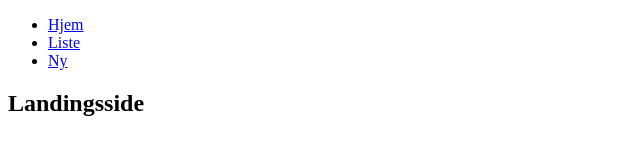
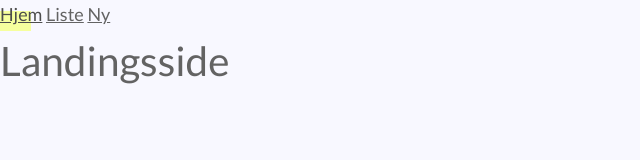
Before and after one commit to michaelsimsoe/vanilla-dinnerlist, a website built with Vite: page index.html in a window 1280 px wide. Both pictures are taken after a click on the link "Hjem". Shown: the whole page, without its empty margins (0-640 px from the left). Built offline with nearby package versions, Linux system fonts and the light colour scheme.

Commit message:
start on styling, add simple active link functionality

```diff
--- a/css/main.css
+++ b/css/main.css
@@ -0,0 +1,253 @@
+/**
+ * CONTENTS
+ *
+ * SETTINGS
+ * Variables...............Globally-available variables
+ *
+ * BASE
+ * Base....................Basic reset
+ * Typography
+ */
+
+/*------------------------------------*\
+  #VARIABLES
+\*------------------------------------*/
+
+:root {
+  --main-bg-color: #f8f8ff;
+  --primary: #b09eff;
+  --secondary: #f6ff9e;
+  --support: #e6e0ff;
+
+  --primary-font-color: #636363;
+  --sub-font-color: #c3c3c3;
+  --active-font-color: #4d4d4d;
+}
+
+/*------------------------------------*\
+  #BASE
+\*------------------------------------*/
+
+html {
+  box-sizing: border-box;
+  scroll-behavior: smooth;
+  overflow-x: hidden;
+  background-color: var(--main-bg-color);
+}
+
+*,
+*:before,
+*:after {
+  box-sizing: inherit;
+}
+
+body,
+h1,
+h2,
+h3,
+h4,
+h5,
+h6,
+p,
+ol,
+ul {
+  margin: 0;
+  padding: 0;
+  font-weight: normal;
+}
+
+ol,
+ul {
+  list-style: none;
+}
+
+img {
+  max-width: 100%;
+  height: auto;
+}
+
+body {
+  background-color: var(--main-bg-color);
+}
+
+/*------------------------------------*\
+  #TYPOGRAPHY
+\*------------------------------------*/
+
+body {
+  margin: 0;
+  color: var(--primary-font-color);
+}
+
+body,
+button,
+input,
+select,
+textarea {
+  font-family: 'Lato', sans-serif;
+
+  font-size: 18px;
+  line-height: 1.6;
+}
+
+h1,
+h2,
+h3,
+h4,
+h5,
+h6 {
+  clear: both;
+}
+
+p {
+  margin-bottom: 1.5em;
+  max-width: 34em;
+}
+
+b,
+strong {
+  font-weight: bold;
+}
+
+dfn,
+cite,
+em,
+i {
+  font-style: italic;
+}
+
+blockquote {
+  margin: 0 1.5em;
+}
+
+address {
+  margin: 0 0 1.5em;
+}
+
+code,
+kbd,
+tt,
+var {
+  font: 15px Monaco, Consolas, 'Andale Mono', 'DejaVu Sans Mono', monospace;
+}
+
+abbr,
+acronym {
+  border-bottom: 1px dotted #666;
+  cursor: help;
+}
+
+small {
+  font-size: 75%;
+}
+
+big {
+  font-size: 125%;
+}
+
+figure {
+  margin: 0;
+}
+
+h1 {
+  font-size: 2.25em;
+}
+
+h2 {
+  font-size: 1.5em;
+}
+
+h3 {
+  font-size: 1.3em;
+}
+
+h4 {
+  font-size: 1.1em;
+}
+
+@media screen and (min-width: 27em) {
+}
+@media screen and (min-width: 60em) {
+  h1 {
+    font-size: 3.375em;
+  }
+
+  h2 {
+    font-size: 2.25em;
+  }
+
+  h3 {
+    font-size: 1.5em;
+  }
+
+  h4 {
+    font-size: 1.2em;
+  }
+}
+
+/*------------------------------------*\
+  #HEADER
+\*------------------------------------*/
+.header {
+}
+
+.header > nav > ul {
+  display: flex;
+  flex-direction: row;
+  list-style: none;
+}
+
+.header > nav > ul > li {
+  margin-right: 0.2em;
+}
+
+.router-link-container {
+  position: relative;
+  z-index: 0 !important;
+}
+
+.router-link {
+  color: var(--primary-font-color);
+  display: inline-block;
+  z-index: 1;
+  background-color: none;
+}
+
+.router-link-active {
+  color: var(--active-font-color);
+}
+
+.router-link-active::before {
+  background-color: var(--secondary);
+  content: '';
+  display: inline-block;
+  position: absolute;
+  top: 11px;
+  left: -5px;
+  width: 85%;
+  height: 20px;
+  z-index: -1;
+  transition: all 0.3 ease;
+}
+
+/*------------------------------------*\
+  #CREATE LIST
+\*------------------------------------*/
+.dinner-list__create {
+  display: flex;
+  flex-direction: column;
+}
+
+.dinner-list__create-week {
+}
+
+.week-input {
+  height: 40px;
+  width: 40px;
+  padding: 0.5em;
+  text-align: center;
+}
+
+.set-week-btn {
+  height: 40px;
+}
--- a/index.html
+++ b/index.html
@@ -6,21 +6,47 @@
     <meta name="description" content="" />
     <meta name="viewport" content="width=device-width, initial-scale=1" />
 
+    <link rel="preconnect" href="https://fonts.gstatic.com" />
+    <link
+      href="https://fonts.googleapis.com/css2?family=Lato&display=swap"
+      rel="stylesheet"
+    />
     <link rel="stylesheet" href="css/main.css" />
 
     <meta name="theme-color" content="#fafafa" />
   </head>
 
   <body>
-    <nav>
-      <ul>
-        <li><a href="#" onclick="onNavigate('/'); return false;">Hjem</a></li>
-        <li>
-          <a href="#" onclick="onNavigate('/liste'); return false;">Liste</a>
-        </li>
-        <li><a href="#" onclick="onNavigate('/ny'); return false;">Ny</a></li>
-      </ul>
-    </nav>
+    <header class="header">
+      <nav>
+        <ul>
+          <li class="router-link-container">
+            <a
+              class="router-link"
+              href="#"
+              onclick="onNavigate('/', this);  return false;"
+              >Hjem</a
+            >
+          </li>
+          <li class="router-link-container">
+            <a
+              class="router-link"
+              href="#"
+              onclick="onNavigate('/liste', this); return false;"
+              >Liste</a
+            >
+          </li>
+          <li class="router-link-container">
+            <a
+              class="router-link"
+              href="#"
+              onclick="onNavigate('/ny', this); return false;"
+              >Ny</a
+            >
+          </li>
+        </ul>
+      </nav>
+    </header>
 
     <div id="root"></div>
     <script type="module" src="js/index.js"></script>
--- a/js/createComponent.js
+++ b/js/createComponent.js
@@ -9,15 +9,17 @@ function templateView() {
   <div class="dinner-list__header">
     <h2>Lag middagsliste</h2>
   </div>
-  <div>
+  <div class="dinner-list__create">
+    <div classe="dinner-list__create-week">
       <input value="${
         DINNERS_LIST.week + ''
-    }" id="week-input" type="text" placeholder="Uke" name="dish">
-    <button type="submit" id="set-week-btn">Legg til rett</button>
+      }" class="week-input" id="week-input" type="text" placeholder="Uke" name="week">
+      <button type="submit" class="set-week-btn" id="set-week-btn">Uketall</button>
     </div>
     <div>
       <input id="dish-input" type="text" placeholder="Middagsrett" name="dish">
       <button type="submit" id="add-dish-btn">Legg til rett</button>
+    </div>
   </div>
   <ul class="new-dish-list">
   </ul>
--- a/js/index.js
+++ b/js/index.js
@@ -12,7 +12,7 @@ const routes = {
 
 rootDiv.innerHTML = routes[window.location.pathname];
 
-const onNavigate = (pathname) => {
+const onNavigate = (pathname, element) => {
   routes[window.location.pathname].removeEventListeners();
   routes[window.location.pathname].destroyEvent;
   window.history.pushState({}, pathname, window.location.origin + pathname);
@@ -20,13 +20,31 @@ const onNavigate = (pathname) => {
   routes[pathname].createEvent;
   routes[pathname].registerEventListeners();
   routes[pathname].renderFunction();
+  setActiveLink(element);
 };
 
+function setActiveLink(element) {
+  //TODO: call from another place in order to use on direct navigation
+  console.log(element);
+  const activeLink = document.querySelector('.router-link-active');
+  if (activeLink) {
+    activeLink.classList.remove('router-link-active');
+  }
+  element.classList.add('router-link-active');
+}
+
 window.onpopstate = () => {
+  // Get rid of old eventlisteners
   rootDiv.innerHTML = routes[window.location.pathname].template();
+  routes[window.location.pathname].createEvent;
+  routes[window.location.pathname].registerEventListeners();
+  routes[window.location.pathname].renderFunction();
 };
 
 document.addEventListener('DOMContentLoaded', () => {
   window.onNavigate = onNavigate;
   rootDiv.innerHTML = routes[window.location.pathname].template();
+  routes[window.location.pathname].createEvent;
+  routes[window.location.pathname].registerEventListeners();
+  routes[window.location.pathname].renderFunction();
 });
```
Lines whose indentation alone changed are shown as unchanged.
